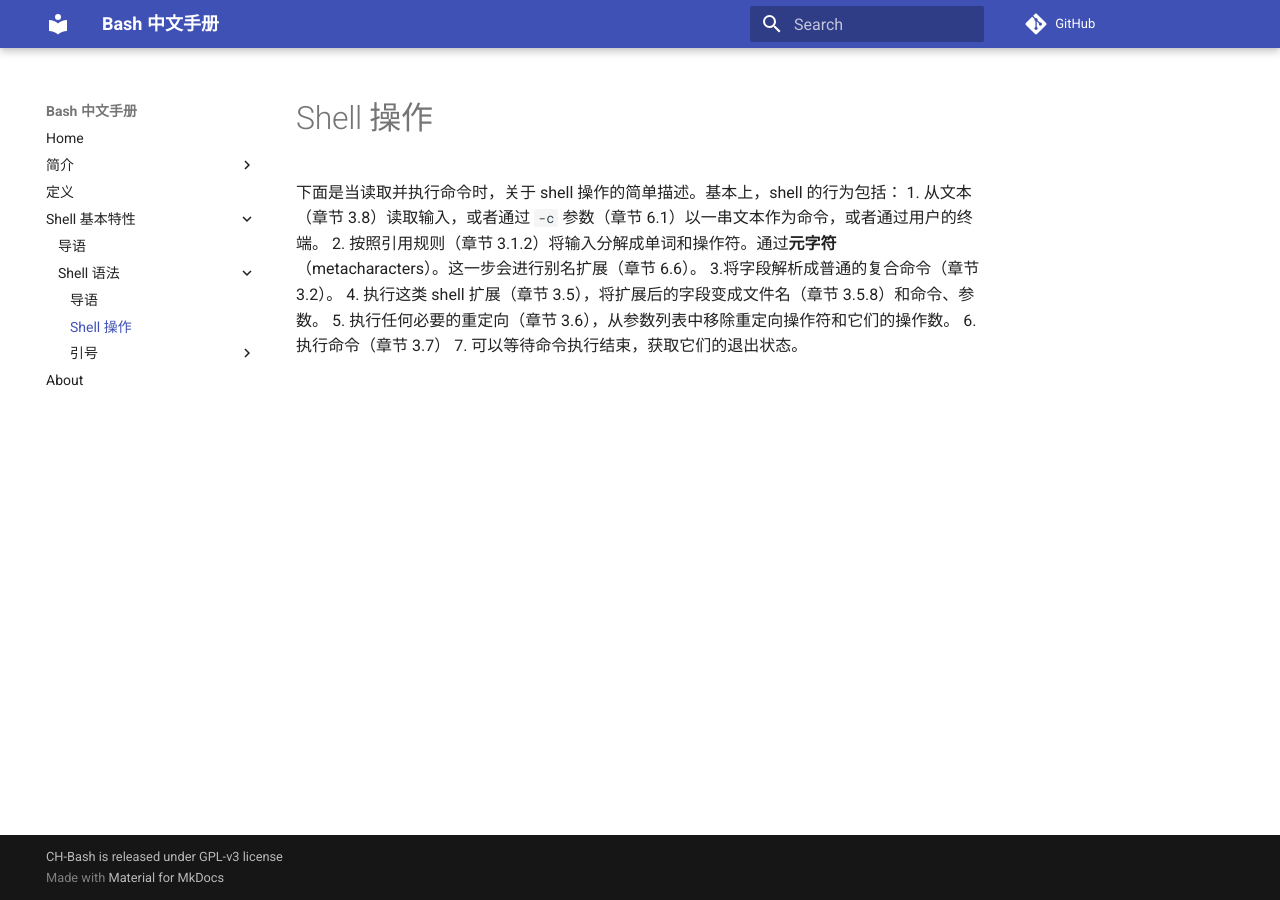
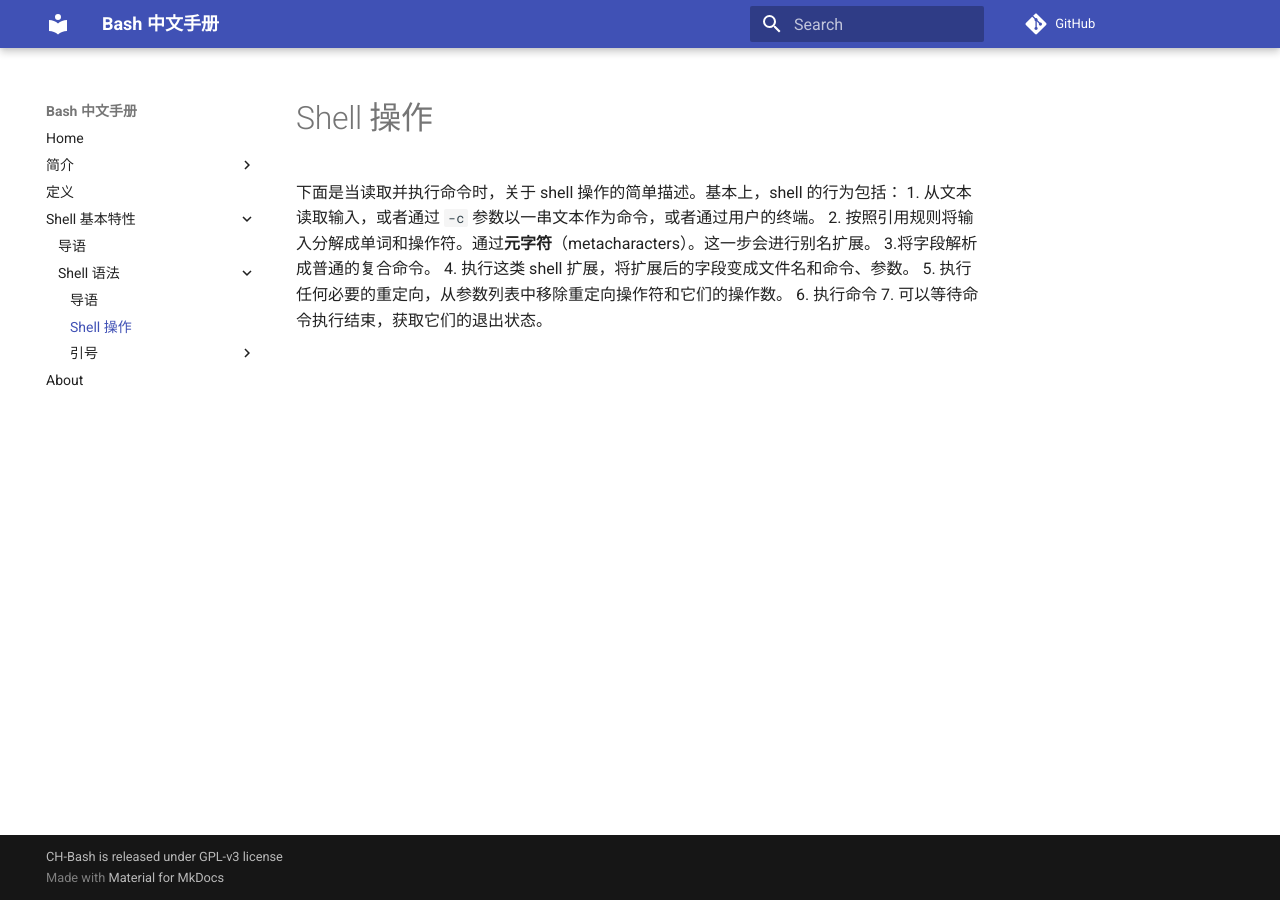
Before and after one commit to nophDog/bash-ch, an MkDocs documentation site: the page built from docs/basic-shell-features/shell-syntax/shell-operation.md, in a window 1280 px wide. Built offline with MkDocs 1.6.1 and Material for MkDocs 9.7.7, drawn with Linux system fonts in a browser that asks for light colours; comment, search, counter and statistics services are not loaded.

Commit message:
Chapter reference removed

```diff
--- a/docs/basic-shell-features/shell-syntax/shell-operation.md
+++ b/docs/basic-shell-features/shell-syntax/shell-operation.md
@@ -1,8 +1,8 @@
 下面是当读取并执行命令时，关于 shell 操作的简单描述。基本上，shell 的行为包括：
-1. 从文本（章节 3.8）读取输入，或者通过 `-c` 参数（章节 6.1）以一串文本作为命令，或者通过用户的终端。
-2. 按照引用规则（章节 3.1.2）将输入分解成单词和操作符。通过**元字符**（metacharacters）。这一步会进行别名扩展（章节 6.6）。
-3.将字段解析成普通的复合命令（章节 3.2）。
-4. 执行这类 shell 扩展（章节 3.5），将扩展后的字段变成文件名（章节 3.5.8）和命令、参数。
-5. 执行任何必要的重定向（章节 3.6），从参数列表中移除重定向操作符和它们的操作数。
-6. 执行命令（章节 3.7）
+1. 从文本读取输入，或者通过 `-c` 参数以一串文本作为命令，或者通过用户的终端。
+2. 按照引用规则将输入分解成单词和操作符。通过**元字符**（metacharacters）。这一步会进行别名扩展。
+3.将字段解析成普通的复合命令。
+4. 执行这类 shell 扩展，将扩展后的字段变成文件名和命令、参数。
+5. 执行任何必要的重定向，从参数列表中移除重定向操作符和它们的操作数。
+6. 执行命令
 7. 可以等待命令执行结束，获取它们的退出状态。
```
Also changed, not shown: docs/basic-shell-features/shell-syntax/quoting/double-quotes.md (+2 -2 lines), docs/basic-shell-features/shell-syntax/quoting/quoting.md (+1 -1 lines).
